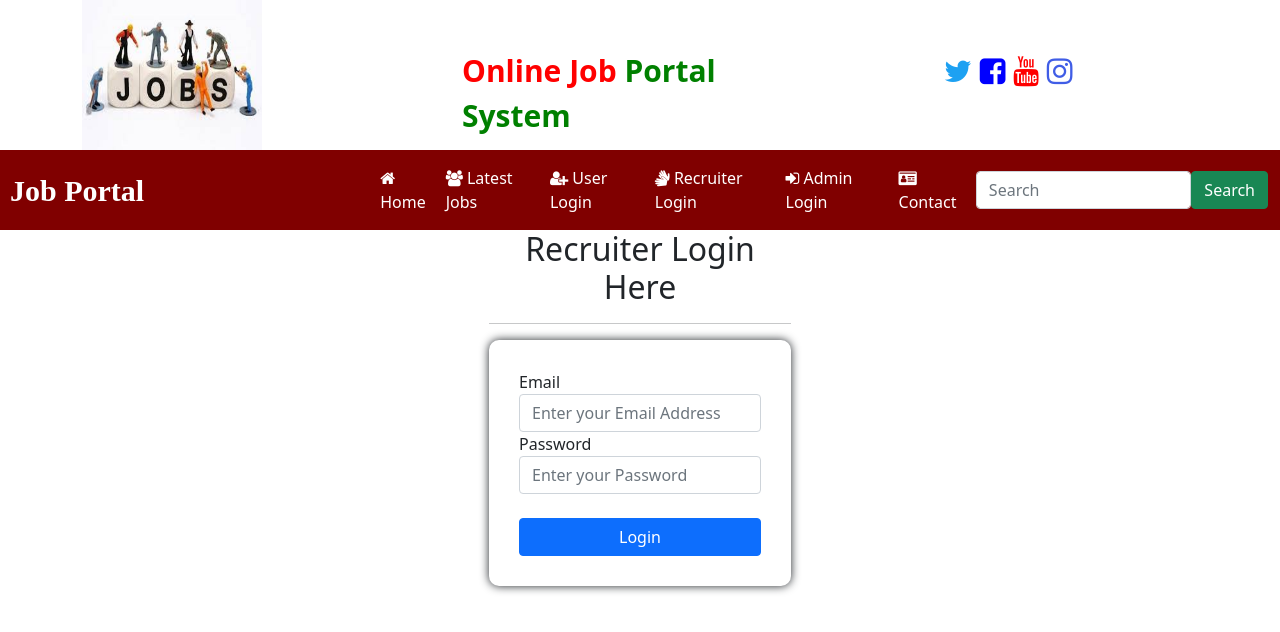
After one commit to 1234amit/job_portal, a Django app: page /recruiter_login/ in a window 1280 px wide. The commit adds this page. Shown: the top 632 px of the page. Run offline with Django 3.2, Linux system fonts and the light colour scheme; some libraries are stand-ins or nearby versions.

Commit message:
recruiter_Design

```diff
--- a/job/urls.py
+++ b/job/urls.py
@@ -7,4 +7,5 @@ urlpatterns = [
     path('', views.index, name="index"),
     path('contact/', views.contact, name="contact"),
     path('admin_login/', views.admin_login, name="admin_login"),
+    path('recruiter_login/', views.recruiter_login, name="recruiter_login"),
 ]
--- a/job/views.py
+++ b/job/views.py
@@ -19,3 +19,6 @@ def contact(request):
 
 def admin_login(request):
     return render(request, 'job/admin_login.html',context={})
+
+def recruiter_login(request):
+    return render(request, 'job/recruiter_login.html', context={})
--- a/templates/job/navbar.html
+++ b/templates/job/navbar.html
@@ -69,7 +69,7 @@
                 <a class="nav-link active" aria-current="page" href="{% url 'App_Login:login' %}"><i class="fa fa-user-plus"></i> User Login</a>
               </li>
               <li class="nav-item">
-                <a class="nav-link active" aria-current="page" href="#"><i class="fa fa-sign-language"></i> Recruiter Login</a>
+                <a class="nav-link active" aria-current="page" href="{% url 'job:recruiter_login' %}"><i class="fa fa-sign-language"></i> Recruiter Login</a>
               </li>
               <li class="nav-item">
                 <a class="nav-link active" aria-current="page" href="{% url 'job:admin_login' %}"><i class="fa fa-sign-in"></i> Admin Login</a>
--- /dev/null
+++ b/templates/job/recruiter_login.html
@@ -0,0 +1,36 @@
+{% load static %}
+{% load crispy_forms_tags %}
+{% block content %}
+{% include 'job/navbar.html' %}
+<style>
+    .form-container{
+        background: #fff;
+        padding: 30px;
+        border-radius: 10px;
+        box-shadow: 0px 0px 10px 0px;
+
+    }
+</style>
+<div class="main-content">
+    <section class="row justify-content-center">
+        <section class="col-12 col-md-3 col-sm-6">
+            <h2 class="text-center">Recruiter Login Here</h2>
+            <hr>
+            <form method="POST" class="form-container">
+                {% csrf_token %}
+                <div class="form-group">
+                    <label for="Email">Email</label>
+                    <input type="email" name="email" class="form-control" placeholder="Enter your Email Address">
+                </div>
+                <div class="form-group">
+                    <label for="password">Password</label>
+                    <input type="password" name="password" class="form-control" placeholder="Enter your Password">
+                </div>
+                <br>
+                <button type="submit" name="submit" class="btn btn-primary" style="width:100%;">Login</button>
+            </form>
+        </section>
+    </section>
+</div>
+
+{% endblock content %}
```
